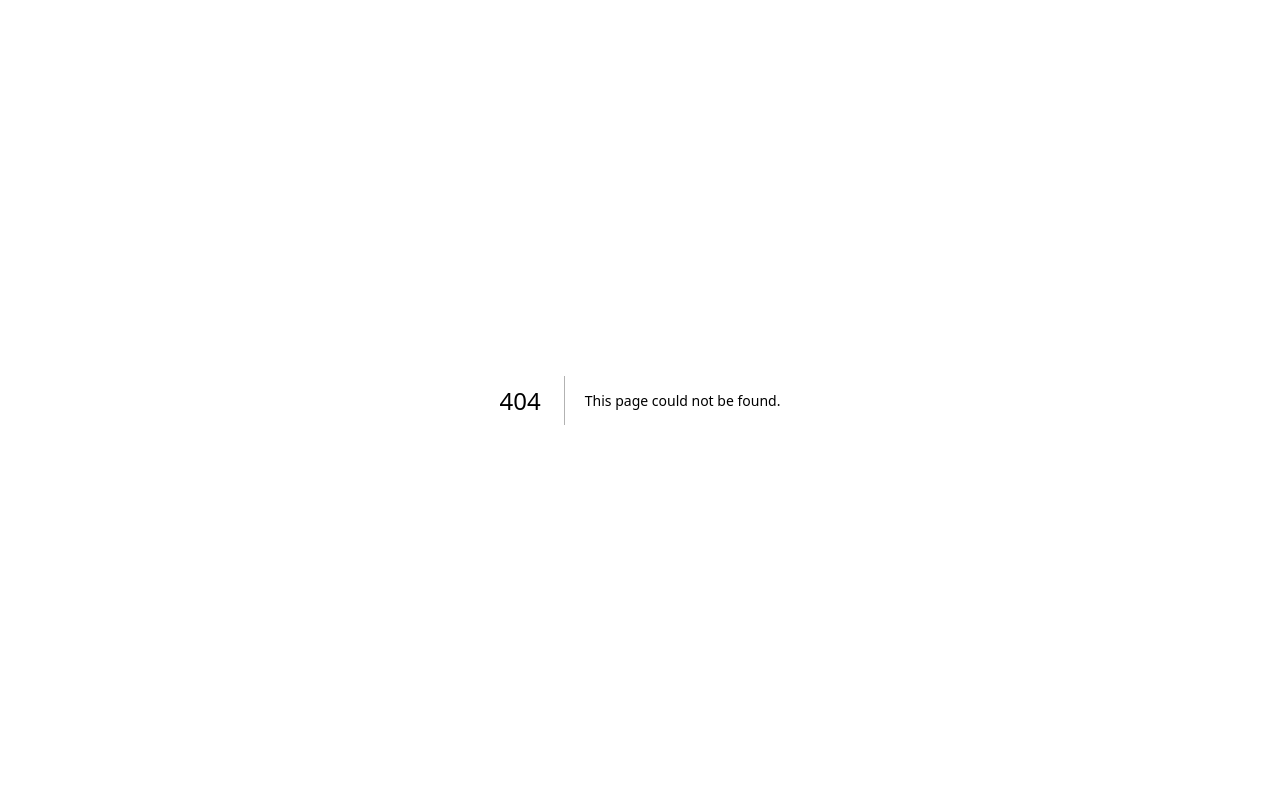
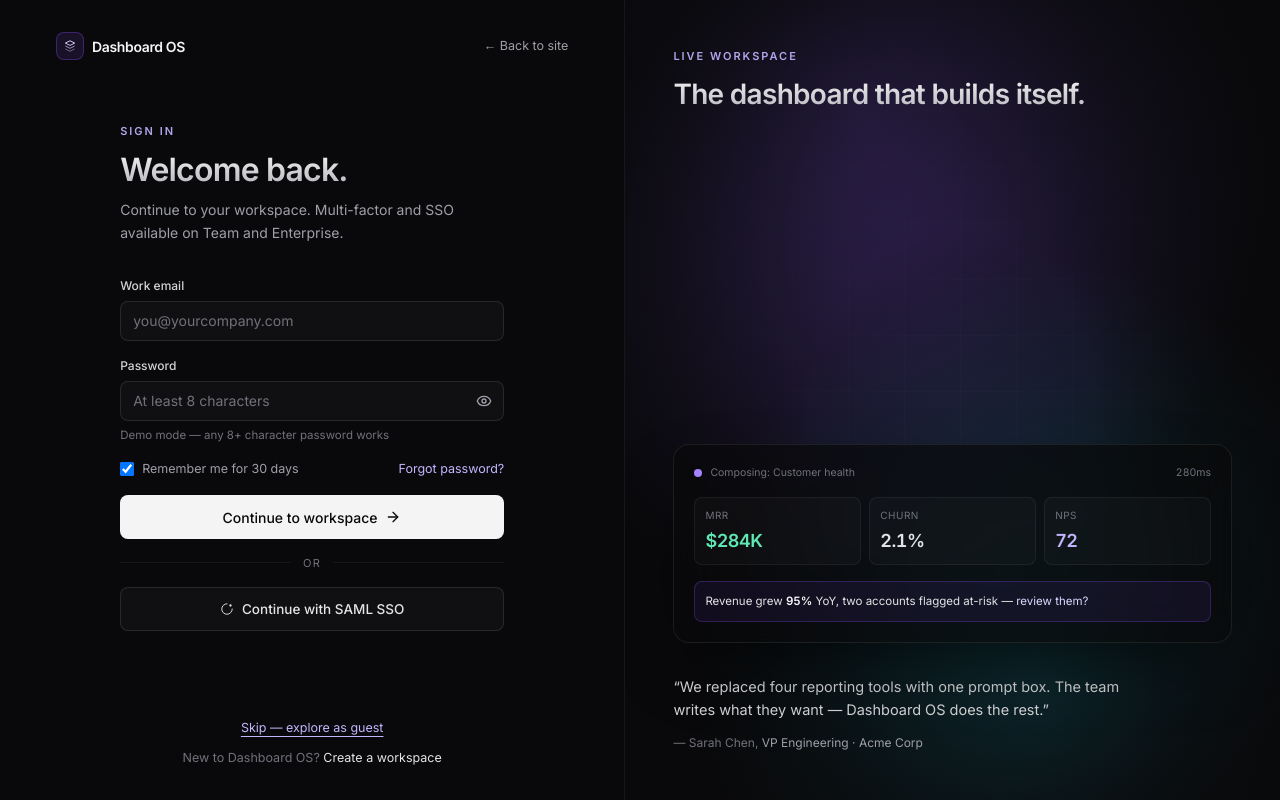
Before and after one commit to muzuvajoshua/YHWH-generation, a Next.js app: page /signin in a window 1280 px wide. Before the commit this address had no page. Built offline with nearby package versions, Linux system fonts and the light colour scheme; no server answers.

Commit message:
feat(auth): add sign-in route

```diff
--- /dev/null
+++ b/src/app/signin/page.tsx
@@ -0,0 +1,39 @@
+import Link from "next/link";
+import { redirect } from "next/navigation";
+import { AuthShell } from "@/components/auth/auth-shell";
+import { SignInForm } from "@/components/auth/signin-form";
+import { getSession } from "@/lib/auth/session";
+import { devGuestSignIn } from "@/lib/auth/actions";
+
+export default async function SignInPage() {
+  const session = await getSession();
+  if (session) redirect("/app");
+
+  return (
+    <AuthShell
+      eyebrow="Sign in"
+      title="Welcome back."
+      subtitle="Continue to your workspace. Multi-factor and SSO available on Team and Enterprise."
+      footerHint={
+        <div className="space-y-3">
+          <form action={devGuestSignIn}>
+            <button
+              type="submit"
+              className="text-violet-300 hover:text-violet-200 underline underline-offset-4"
+            >
+              Skip — explore as guest
+            </button>
+          </form>
+          <p>
+            New to Dashboard OS?{" "}
+            <Link href="/signup" className="text-zinc-200 hover:text-zinc-50">
+              Create a workspace
+            </Link>
+          </p>
+        </div>
+      }
+    >
+      <SignInForm />
+    </AuthShell>
+  );
+}
```
